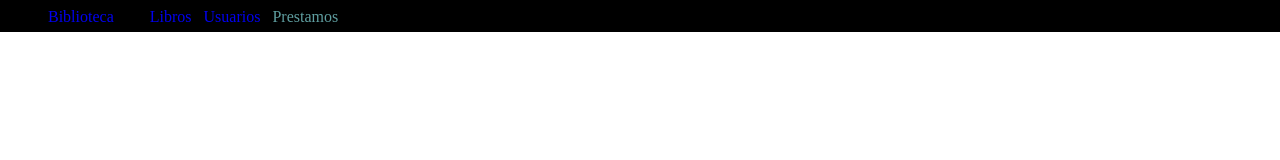
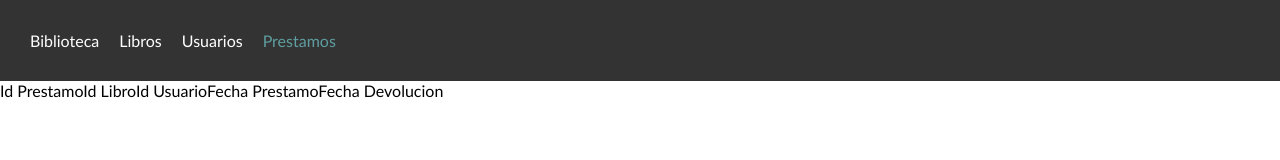
Before and after one commit to Zellon19/full-stack-dev, a plain HTML site: page borrowed.html in a window 1280 px wide. Drawn offline with Linux system fonts and the light colour scheme.

Commit message:
Upload some Stuff

```diff
--- a/borrowed.html
+++ b/borrowed.html
@@ -5,27 +5,32 @@
     <meta charset="UTF-8">
     <meta name="viewport" content="width=device-width, initial-scale=1.0">
     <title>Prestamos</title>
-    <link rel="stylesheet" href="./style/common.css">
+    <link rel="stylesheet" href="./style/index.css">
 </head>
 
 <body>
     <header>
-        <nav class="main-nav">
-            <a href="./index.html" id="library-link"> Biblioteca </a>
-            <a href="./books.html"> Libros </a>
-            <a href="./users.html"> Usuarios </a>
-            <a href="./borrowed.html" class="active"> Prestamos </a>
+        <nav class="navbar">
+            <ul class="nav-links">
+                <li> <a href="./index.html" id="library-link"> Biblioteca </a></li>
+                <li> <a href="./books.html"> Libros </a></li>
+                <li> <a href="./users.html"> Usuarios </a> </li>
+                <li> <a href="./borrowed.html" class="active"> Prestamos </a> </li>
+            </ul>
         </nav>
     </header>
 
     <main>
         <table>
-            <tr></tr>
-            <tr></tr>
-            <tr></tr>
-            <tr></tr>
-            <tr></tr>
-            <tr></tr>
+            <thead>
+                <th>
+                    <tr scope="col">Id Prestamo</tr>
+                    <tr scope="col">Id Libro</tr>
+                    <tr scope="col">Id Usuario</tr>
+                    <tr scope="col">Fecha Prestamo</tr>
+                    <tr scope="col">Fecha Devolucion</tr>
+                </th>
+            </thead>
         </table>
     </main>
 </body>
--- a/style/common.css
+++ /dev/null
@@ -1,36 +0,0 @@
-.active {
-    color: cadetblue;
-}
-
-a {
-    text-decoration: none;
-    font-family: 'Times New Roman', Times, serif;
-}
-
-#library-link {
-    padding-left: 6vh;
-    padding-right: 3vh;
-}
-
-body {
-    margin: 0;
-    box-sizing: border-box;
-    flex-direction: row;
-    width: 100%;
-}
-
-header {
-    height: 4vh;
-    justify-content: center;
-    display: flex;
-    flex-direction: column;
-}
-
-.main-nav {
-    height: 100%;
-    justify-content: center;
-    text-align: left;
-    padding-top: 1vh;
-    background-color: black;
-    word-spacing: 0.5em;
-}
--- a/style/index.css
+++ b/style/index.css
@@ -0,0 +1,48 @@
+body {
+    margin: 0;
+    font-family: 'Trebuchet MS', 'Lucida Sans Unicode', 'Lucida Grande', 'Lucida Sans', Arial, sans-serif, 'PixelFont';
+
+}
+
+@font-face {
+    font-family: ;
+    src: url();
+}
+
+.active {
+    color: cadetblue !important;
+}
+
+.navbar {
+    display: flex;
+    justify-content: space-between;
+    align-items: center;
+    background-color: #333;
+    padding: 15px 20px;
+}
+
+.logo {
+    color: white;
+    font-size: 20px;
+    font-weight: bold;
+}
+
+.nav-links {
+    list-style: none;
+    padding: 0;
+    display: flex;
+}
+
+.nav-links li {
+    margin: 0 10px;
+}
+
+.nav-links a {
+    color: white;
+    text-decoration: none;
+    font-size: 16px;
+}
+
+.nav-links a:hover {
+    text-decoration: underline;
+}
```
Also changed, not shown: books.html (+8 -6 lines), index.html (+10 -7 lines), users.html (+16 -10 lines), 1 other file.
